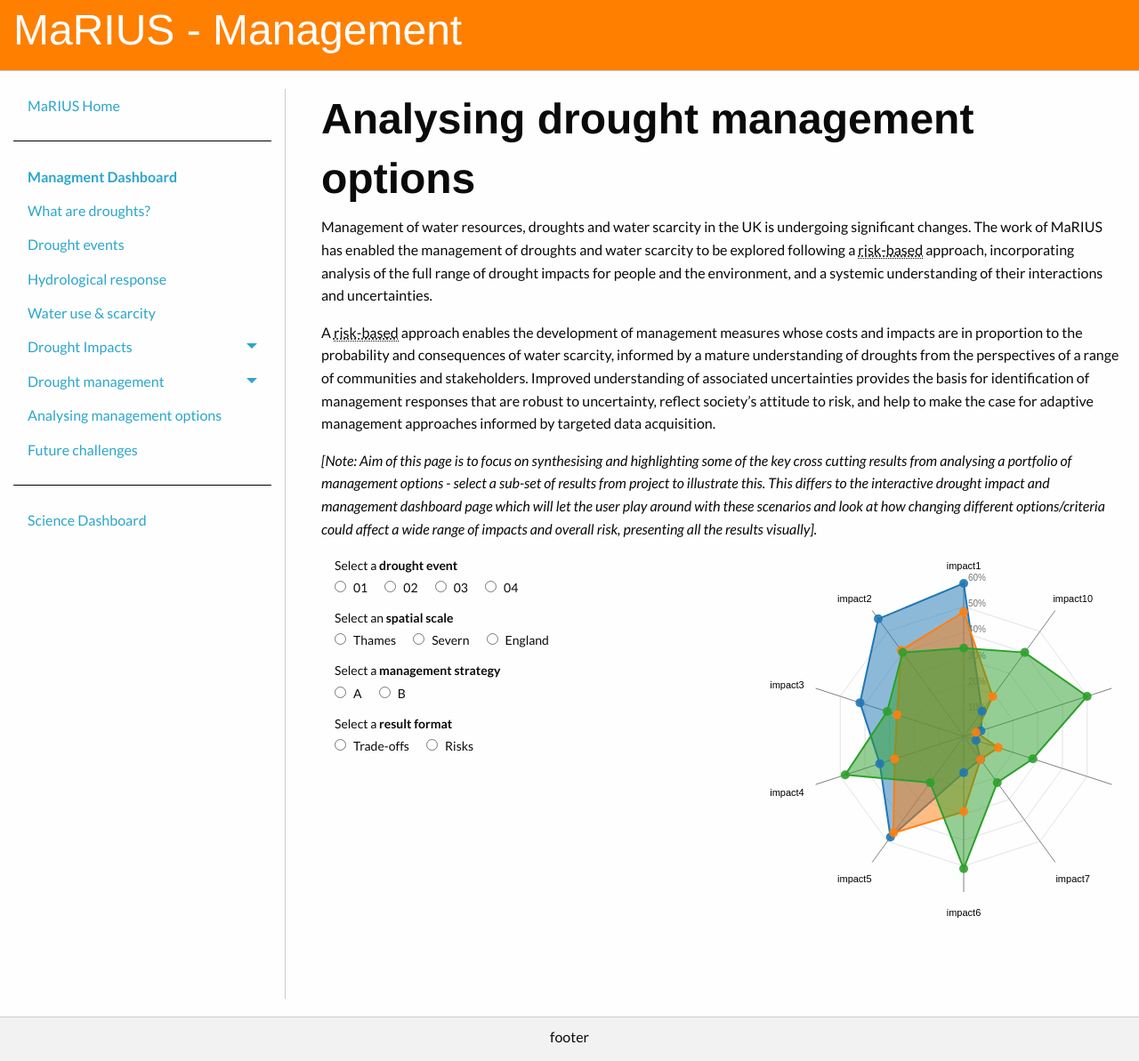
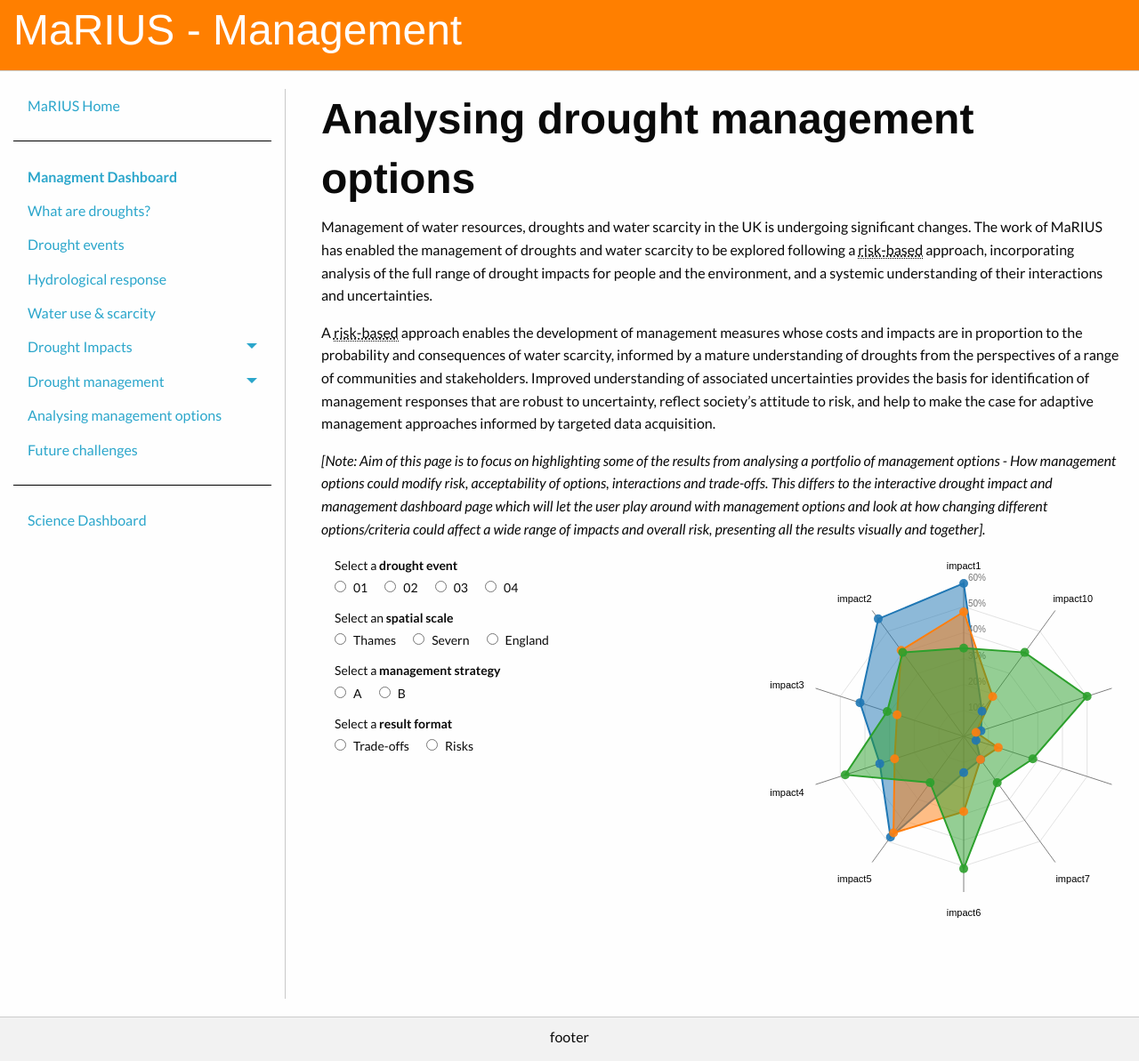
Before and after one commit to VictoriaJJ/mariusdroughtproject.org, a Jekyll site: the page built from _pages/dashboard/management/analysing_drought_mgmt_options.md, in a window 1280 px wide. Shown: the whole page at 89% size. Built offline with Jekyll 4.4.1, drawn with Linux system fonts in a browser that asks for light colours.

Commit message:
Updated text

```diff
--- a/_pages/dashboard/management/analysing_drought_mgmt_options.md
+++ b/_pages/dashboard/management/analysing_drought_mgmt_options.md
@@ -9,8 +9,8 @@
 
 A risk-based approach enables the development of management measures whose costs and impacts are in proportion to the probability and consequences of water scarcity, informed by a mature understanding of droughts from the perspectives of a range of communities and stakeholders. Improved understanding of associated uncertainties provides the basis for identification of management responses that are robust to uncertainty, reflect society’s attitude to risk, and help to make the case for adaptive management approaches informed by targeted data acquisition.
 
-_[Note: Aim of this page is to focus on synthesising and highlighting some of the key cross cutting results from analysing a portfolio of management options - select a sub-set of results from project to illustrate this.
-This differs to the interactive drought impact and management dashboard page which will let the user play around with these scenarios and look at how changing different options/criteria could affect a wide range of impacts and overall risk, presenting all the results visually]._
+_[Note: Aim of this page is to focus on highlighting some of the results from analysing a portfolio of management options - How management options could modify risk, acceptability of options, interactions and trade-offs.
+This differs to the interactive drought impact and management dashboard page which will let the user play around with management options and look at how changing different options/criteria could affect a wide range of impacts and overall risk, presenting all the results visually and together]._
 
 <div class="large-6 medium-6 columns">
 	<label>Select a <b>drought event</b></label>
```
